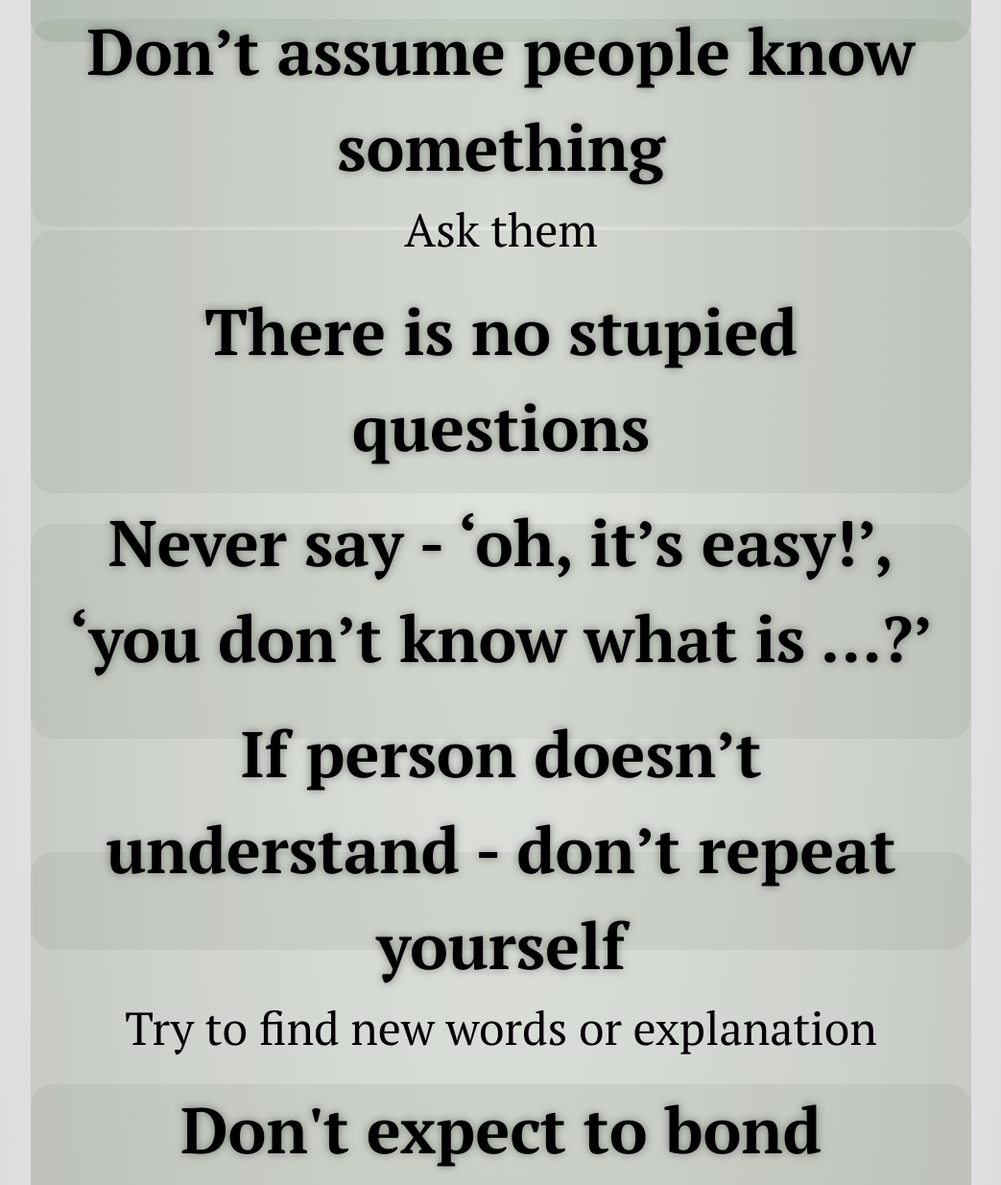
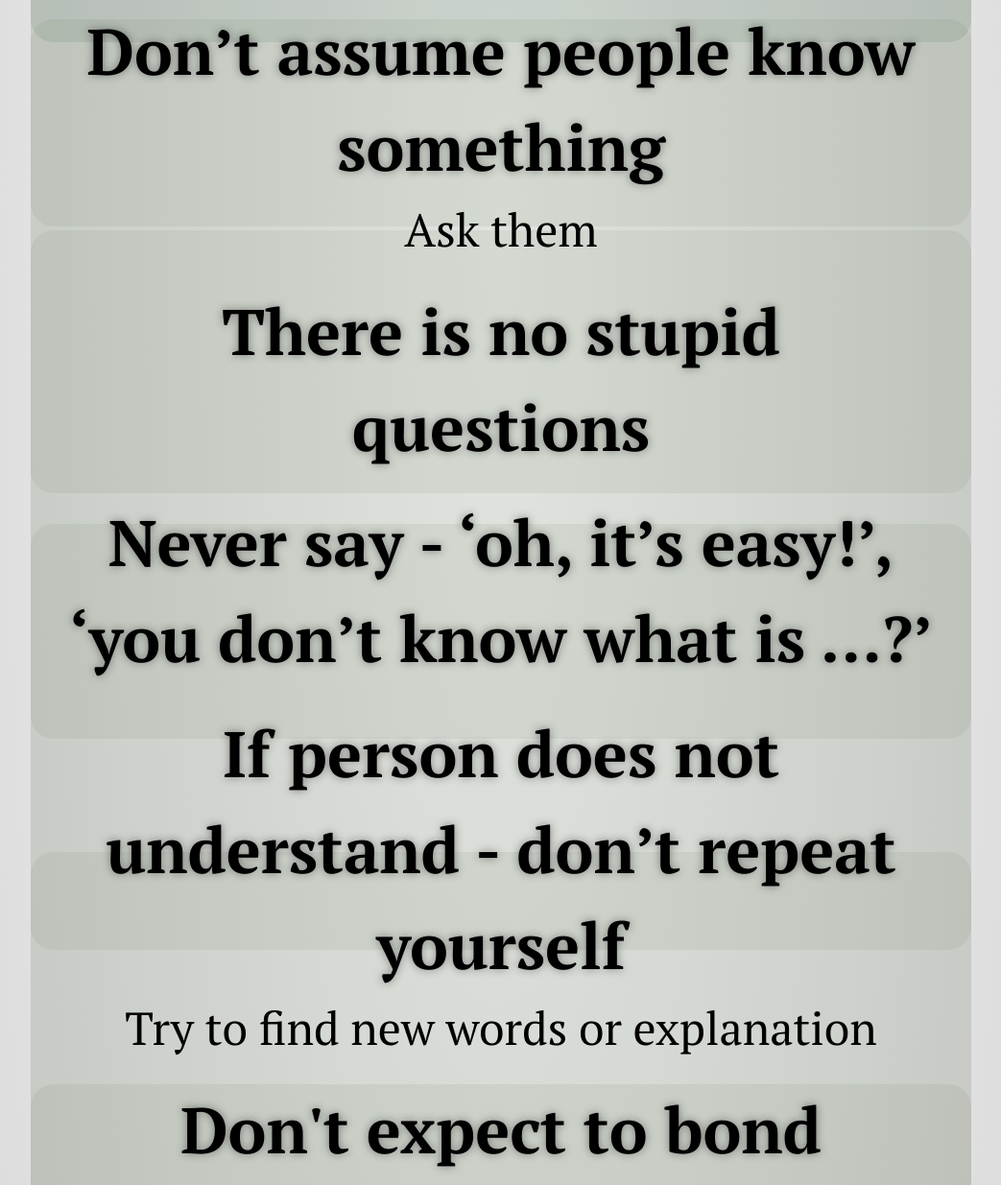
Before and after one commit to muses-code-js/for-mentors, a plain HTML site: page index.html in a window 1280 px wide. Shown: the part 2799-4034 px from the top of the page at 96% size, without its empty margins (118-1161 px from the left). Drawn offline with Linux system fonts and the light colour scheme; a script that the page names is missing.

Commit message:
typo fix

```diff
--- a/index.html
+++ b/index.html
@@ -10,7 +10,8 @@
   <meta name="description" content="Do's and Dont's for Mentors."/>
   <meta name="author" content="Tanya Butenko"/>
 
-    <link href="http://fonts.googleapis.com/css?family=Open+Sans:regular,semibold,italic,italicsemibold|PT+Sans:400,700,400italic,700italic|PT+Serif:400,700,400italic,700italic"
+  <link
+      href="http://fonts.googleapis.com/css?family=Open+Sans:regular,semibold,italic,italicsemibold|PT+Sans:400,700,400italic,700italic|PT+Serif:400,700,400italic,700italic"
       rel="stylesheet"/>
 
   <link href="css/impress-demo.css" rel="stylesheet"/>
@@ -120,7 +121,7 @@
     </article>
 
     <article class="">
-            <h1>There is no stupied questions</h1>
+      <h1>There is no stupid questions</h1>
     </article>
 
     <article class="">
@@ -129,7 +130,7 @@
     </article>
 
     <article class="">
-            <h1>If person doesn’t understand - don’t repeat yourself</h1>
+      <h1>If person does not understand - don’t repeat yourself</h1>
       <center>Try to find new words or explanation</center>
     </article>
 
```
Lines whose indentation alone changed are shown as unchanged.
